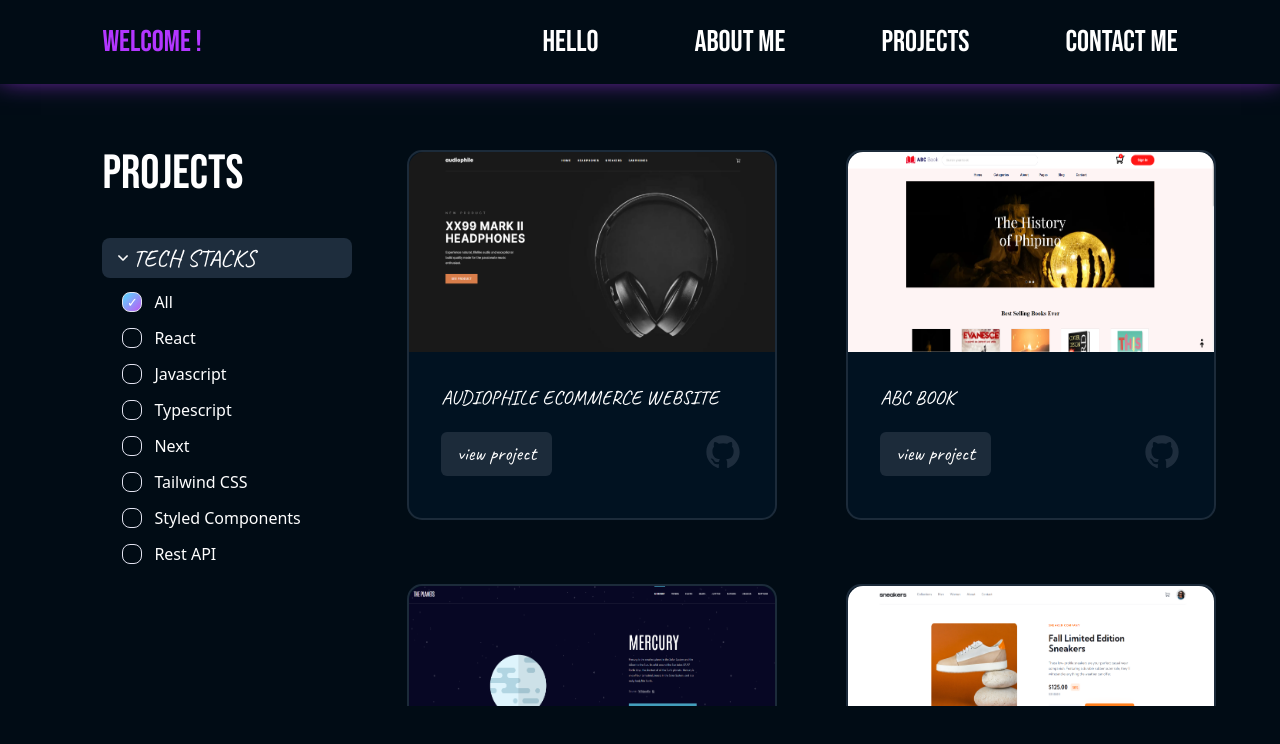
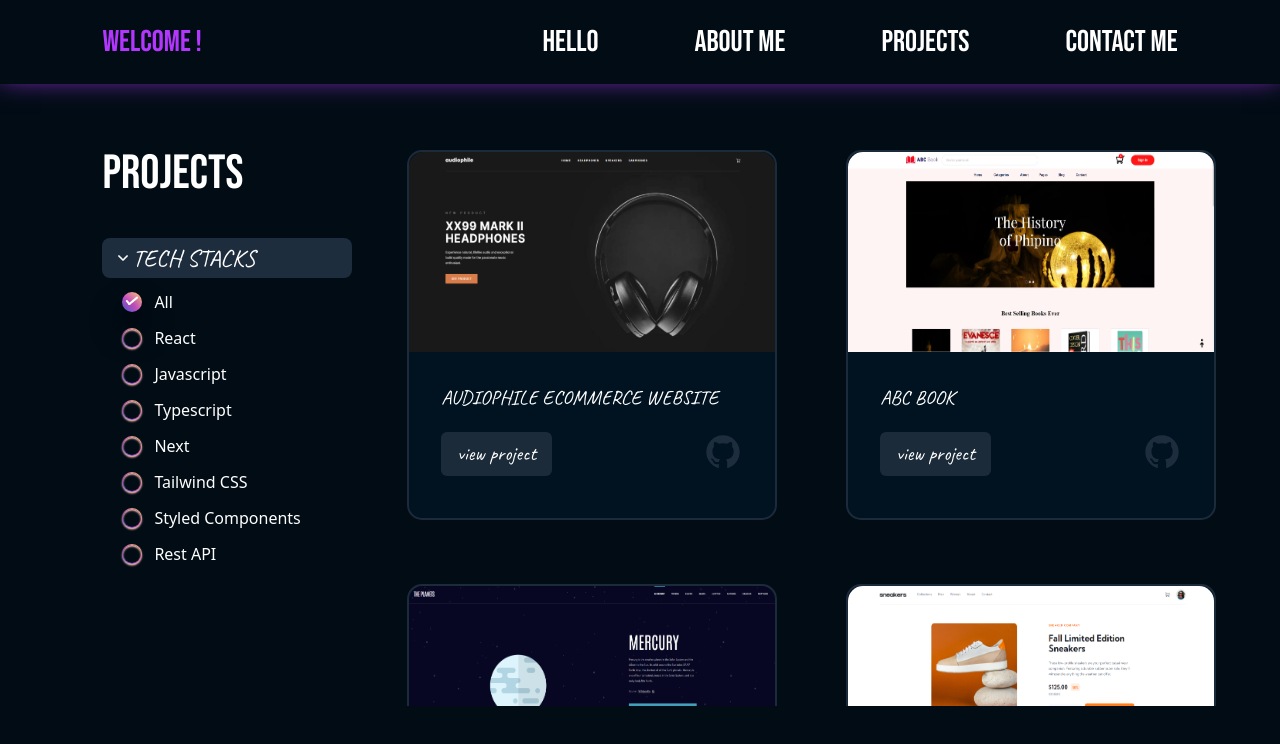
Before and after one commit to Cotne2003/my-portfolio-site, a Next.js app: page /projects in a window 1280 px wide. Shown: the top 744 px of the page. Built offline with nearby package versions, Linux system fonts and the light colour scheme.

Commit message:
added input radio styles

```diff
--- a/app/globals.css
+++ b/app/globals.css
@@ -47,34 +47,6 @@ body::-webkit-scrollbar {
   font-family: Caveat;
 }
 
-.custom-checkbox {
-  width: 20px; /* Adjust the width of the checkbox */
-  height: 20px; /* Adjust the height of the checkbox */
-  appearance: none; /* Remove default styles (for some browsers) */
-  border: 1px solid #e3e4f1; /* Border style */
-  border-radius: 40%;
-  background-color: inherit; /* Background color when unchecked */
-  cursor: pointer;
-}
-
-.custom-checkbox:checked {
-  background: linear-gradient(135deg, #5df 0%, #c058f3 100%);
-  display: flex;
-  justify-content: center;
-}
-
-.custom-checkbox::after {
-  content: "\2713"; /* Unicode checkmark character */
-  font-size: 13px; /* Adjust the size of the checkmark */
-  color: #fff; /* Color of the checkmark when checked */
-  display: none;
-  margin-top: 1px;
-}
-
-.custom-checkbox:checked::after {
-  display: block;
-}
-
 .for-scroll::-webkit-scrollbar {
   width: 3px;
 }
@@ -102,3 +74,127 @@ body::-webkit-scrollbar {
   width: 100%;
   background-color: inherit;
 }
+
+/* ////////////////////////////////////////////////////////////////////////////// */
+
+.checkbox-wrapper * {
+  -webkit-tap-highlight-color: transparent;
+  outline: none;
+}
+
+.checkbox-wrapper input[type="radio"] {
+  display: none;
+}
+
+.checkbox-wrapper label {
+  --size: 20px;
+  --shadow: calc(var(--size) * 0.07) calc(var(--size) * 0.1);
+  position: relative;
+  display: block;
+  width: var(--size);
+  height: var(--size);
+  margin: 0 auto;
+  background-color: #4158d0;
+  background-image: linear-gradient(
+    43deg,
+    #4158d0 0%,
+    #c850c0 46%,
+    #ffcc70 100%
+  );
+  border-radius: 50%;
+  box-shadow: 0 var(--shadow) #ffbeb8;
+  cursor: pointer;
+  transition: 0.2s ease transform, 0.2s ease background-color,
+    0.2s ease box-shadow;
+  overflow: hidden;
+  z-index: 1;
+}
+
+.checkbox-wrapper label:before {
+  content: "";
+  position: absolute;
+  top: 50%;
+  right: 0;
+  left: 0;
+  width: calc(var(--size) * 0.9);
+  height: calc(var(--size) * 0.9);
+  margin: 0 auto;
+  background-color: rgb(1, 12, 21);
+  transform: translateY(-50%);
+  border-radius: 50%;
+  box-shadow: inset 0 var(--shadow) #ffbeb8;
+  transition: 0.2s ease width, 0.2s ease height;
+}
+
+.checkbox-wrapper label:hover:before {
+  width: calc(var(--size) * 0.7);
+  height: calc(var(--size) * 0.7);
+  box-shadow: inset 0 var(--shadow) #ff9d96;
+}
+
+.checkbox-wrapper label:active {
+  transform: scale(0.9);
+}
+
+.checkbox-wrapper .tick_mark {
+  position: absolute;
+  top: -1px;
+  right: 0;
+  left: calc(var(--size) * -0.05);
+  width: calc(var(--size) * 0.6);
+  height: calc(var(--size) * 0.6);
+  margin: 0 auto;
+  margin-left: calc(var(--size) * 0.14);
+  transform: rotateZ(-40deg);
+}
+
+.checkbox-wrapper .tick_mark:before,
+.checkbox-wrapper .tick_mark:after {
+  content: "";
+  position: absolute;
+  background-color: #fff;
+  border-radius: 2px;
+  opacity: 0;
+  transition: 0.2s ease transform, 0.2s ease opacity;
+}
+
+.checkbox-wrapper .tick_mark:before {
+  left: 0;
+  bottom: 0;
+  width: calc(var(--size) * 0.1);
+  height: calc(var(--size) * 0.3);
+  box-shadow: -2px 0 5px rgba(0, 0, 0, 0.23);
+  transform: translateY(calc(var(--size) * -0.68));
+}
+
+.checkbox-wrapper .tick_mark:after {
+  left: 0;
+  bottom: 0;
+  width: 100%;
+  height: calc(var(--size) * 0.1);
+  box-shadow: 0 3px 5px rgba(0, 0, 0, 0.23);
+  transform: translateX(calc(var(--size) * 0.78));
+}
+
+.checkbox-wrapper input[type="radio"]:checked + label {
+  background-color: #4158d0;
+  background-image: linear-gradient(
+    43deg,
+    #4158d0 0%,
+    #c850c0 46%,
+    #ffcc70 100%
+  );
+  box-shadow: rgba(0, 0, 0, 0.3) 0px 19px 38px,
+    rgba(0, 0, 0, 0.22) 0px 15px 12px;
+}
+
+.checkbox-wrapper input[type="radio"]:checked + label:before {
+  width: 0;
+  height: 0;
+}
+
+.checkbox-wrapper input[type="radio"]:checked + label .tick_mark:before,
+.checkbox-wrapper input[type="radio"]:checked + label .tick_mark:after {
+  transform: translate(0);
+  opacity: 1;
+}
--- a/components/projects/ProjectsPage.tsx
+++ b/components/projects/ProjectsPage.tsx
@@ -55,76 +55,118 @@ const ProjectsPage = () => {
               exit={{ scaleY: 0, originY: 0, originX: 0 }}
             >
               <div className="pl-5 mt-3 flex items-center gap-3">
+                <div className="checkbox-wrapper">
                   <input
+                    id="_checkbox-1"
                     type="radio"
-                  className="custom-checkbox"
                     checked={all ? true : false}
                     onChange={allData}
                     name="tt"
                   />
-                <label className="font-sans">All</label>
+                  <label htmlFor="_checkbox-1">
+                    <div className="tick_mark"></div>
+                  </label>
+                </div>
+                <label className="font-sans" id="tt">
+                  All
+                </label>
               </div>
               <div className="pl-5 mt-3 flex items-center gap-3">
+                <div className="checkbox-wrapper">
                   <input
+                    id="_checkbox-2"
                     type="radio"
-                  className="custom-checkbox"
+                    onChange={() => filteredData("react")}
                     name="tt"
-                  onChange={() => filteredData("react")}
                   />
+                  <label htmlFor="_checkbox-2" id="tt">
+                    <div className="tick_mark"></div>
+                  </label>
+                </div>
                 <label className="font-sans">React</label>
               </div>
               <div className="pl-5 mt-3 flex items-center gap-3">
+                <div className="checkbox-wrapper">
                   <input
+                    id="_checkbox-3"
                     type="radio"
-                  className="custom-checkbox"
+                    onChange={() => filteredData("javascript")}
                     name="tt"
-                  onChange={() => filteredData("javascript")}
                   />
+                  <label htmlFor="_checkbox-3" id="tt">
+                    <div className="tick_mark"></div>
+                  </label>
+                </div>
                 <label className="font-sans">Javascript</label>
               </div>
               <div className="pl-5 mt-3 flex items-center gap-3">
+                <div className="checkbox-wrapper">
                   <input
+                    id="_checkbox-4"
                     type="radio"
-                  className="custom-checkbox"
+                    onChange={() => filteredData("typescript")}
                     name="tt"
-                  onChange={() => filteredData("typescript")}
                   />
+                  <label htmlFor="_checkbox-4" id="tt">
+                    <div className="tick_mark"></div>
+                  </label>
+                </div>
                 <label className="font-sans">Typescript</label>
               </div>
               <div className="pl-5 mt-3 flex items-center gap-3">
+                <div className="checkbox-wrapper">
                   <input
+                    id="_checkbox-5"
                     type="radio"
-                  className="custom-checkbox"
+                    onChange={() => filteredData("next")}
                     name="tt"
-                  onChange={() => filteredData("next")}
                   />
+                  <label htmlFor="_checkbox-5" id="tt">
+                    <div className="tick_mark"></div>
+                  </label>
+                </div>
                 <label className="font-sans">Next</label>
               </div>
               <div className="pl-5 mt-3 flex items-center gap-3">
+                <div className="checkbox-wrapper">
                   <input
+                    id="_checkbox-6"
                     type="radio"
-                  className="custom-checkbox"
+                    onChange={() => filteredData("tailwind")}
                     name="tt"
-                  onChange={() => filteredData("tailwind")}
                   />
+                  <label htmlFor="_checkbox-6" id="tt">
+                    <div className="tick_mark"></div>
+                  </label>
+                </div>
                 <label className="font-sans">Tailwind CSS</label>
               </div>
               <div className="pl-5 mt-3 flex items-center gap-3">
+                <div className="checkbox-wrapper">
                   <input
+                    id="_checkbox-7"
                     type="radio"
-                  className="custom-checkbox"
+                    onChange={() => filteredData("styled-components")}
                     name="tt"
-                  onChange={() => filteredData("styled-components")}
                   />
+                  <label htmlFor="_checkbox-7" id="tt">
+                    <div className="tick_mark"></div>
+                  </label>
+                </div>
                 <label className="font-sans">Styled Components</label>
               </div>
               <div className="pl-5 mt-3 flex items-center gap-3">
+                <div className="checkbox-wrapper">
                   <input
+                    id="_checkbox-8"
                     type="radio"
-                  className="custom-checkbox"
+                    onChange={() => filteredData("API")}
                     name="tt"
-                  onChange={() => filteredData("API")}
                   />
+                  <label htmlFor="_checkbox-8" id="tt">
+                    <div className="tick_mark"></div>
+                  </label>
+                </div>
                 <label className="font-sans">Rest API</label>
               </div>
             </motion.div>
```
Lines whose indentation alone changed are shown as unchanged.
